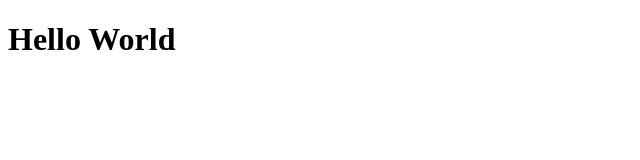
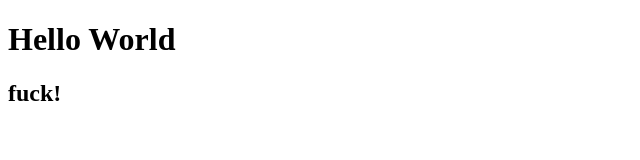
Before and after one commit to blackestman123/portfolio, a plain HTML site: page index.html in a window 1280 px wide. Shown: the full height of the page, 0-640 px from the left. Drawn offline with Linux system fonts and the light colour scheme.

Commit message:
Update index.html

```diff
--- a/index.html
+++ b/index.html
@@ -8,5 +8,6 @@
 </head>
 <body>
 	<h1>Hello World</h1>
+	<h2>fuck!</h2>
 </body>
 </html>
```
